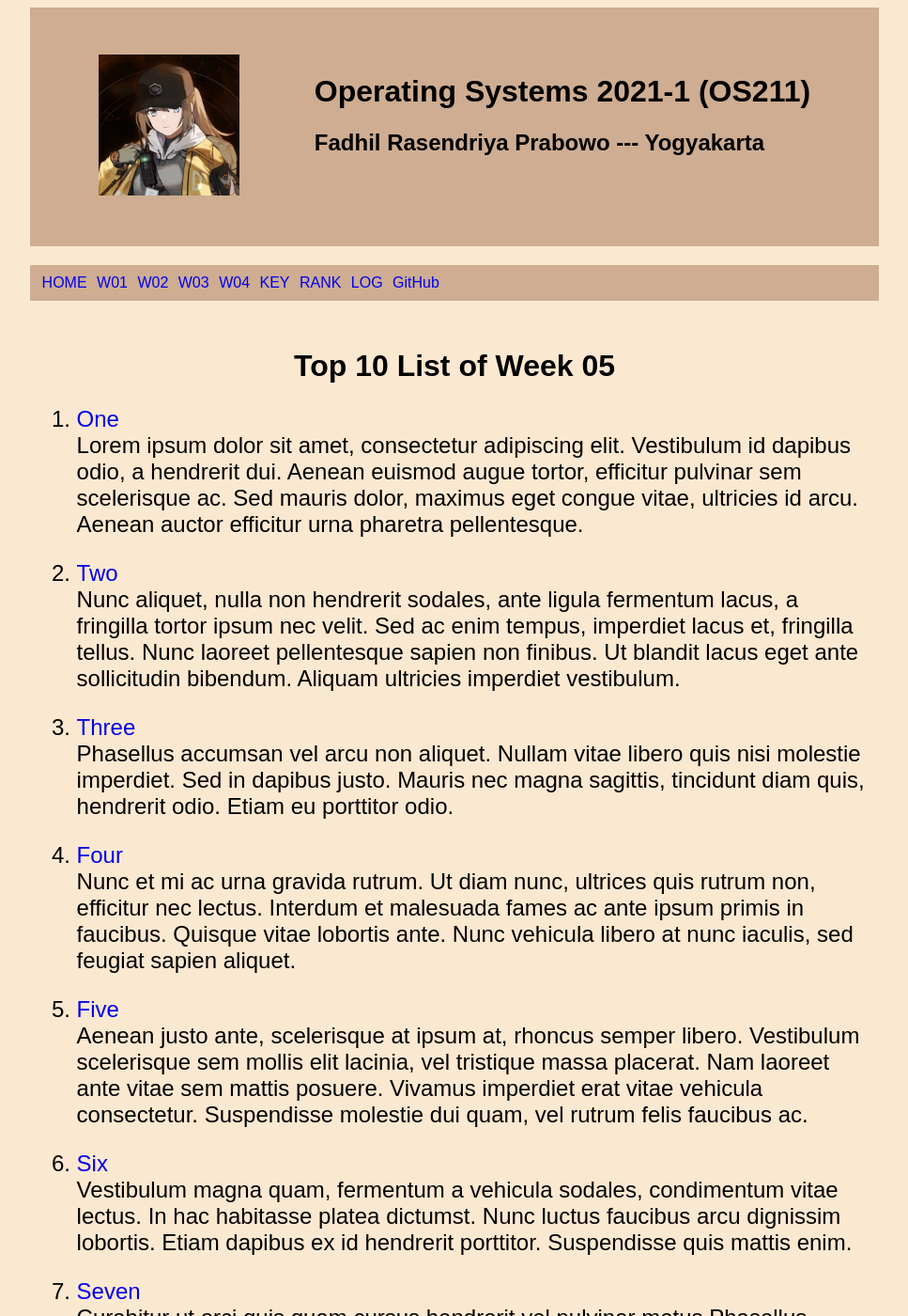
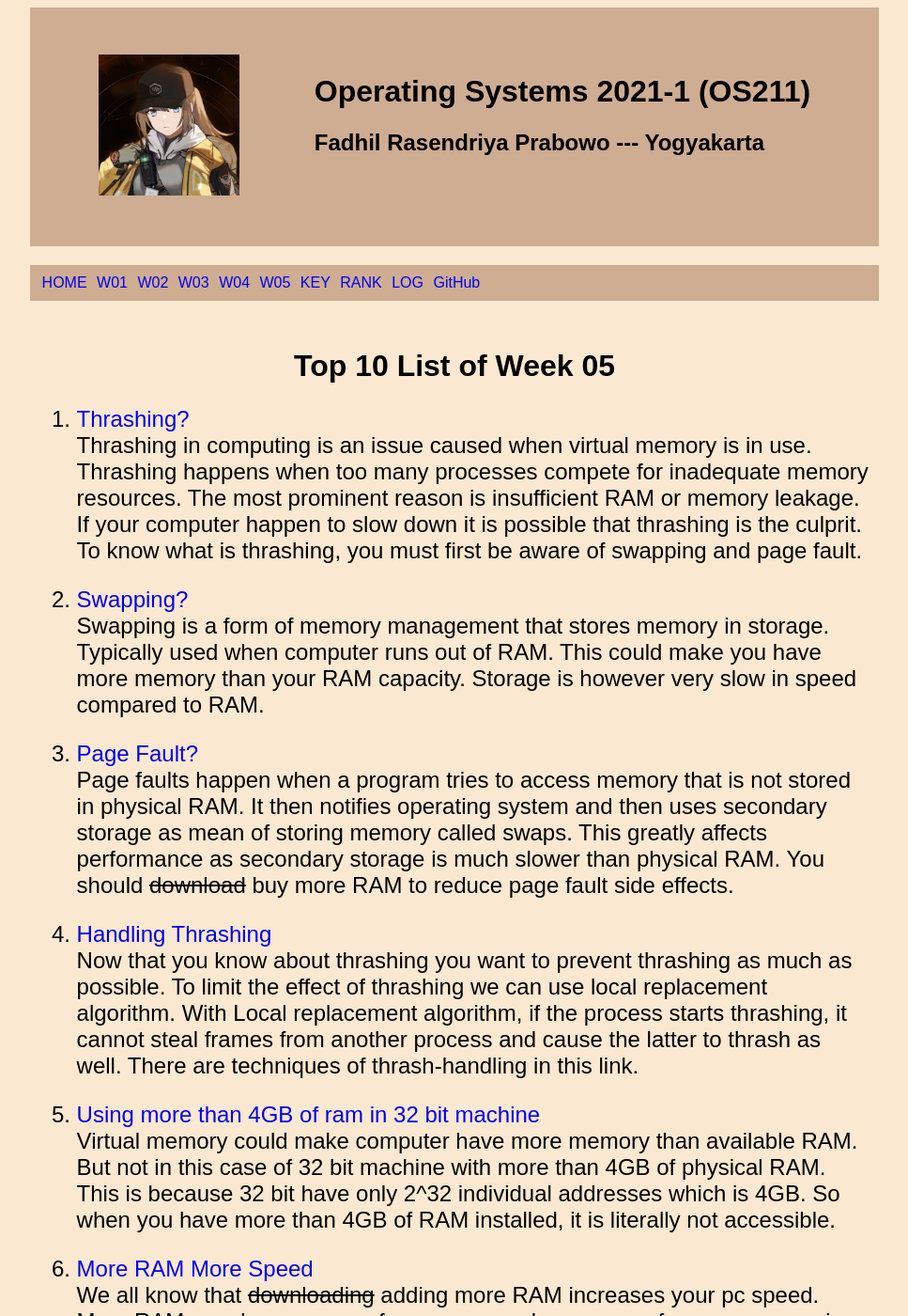
Before and after one commit to fadhilrasendriya/os211, a Jekyll site: the page built from w05.md, in a window 1280 px wide and 1400 px high. Shown: the whole window at 94% size, without its empty margins (156-1123 px from the left). Built offline with Jekyll 4.4.1, drawn with Linux system fonts in a browser that asks for light colours; our own code applies the rules of GitHub Pages for plain Markdown files; some of the changed text lies outside the part shown.

Commit message:
OS211 fadhilrasendriya

```diff
--- a/TXT/mylog.txt
+++ b/TXT/mylog.txt
@@ -66,4 +66,5 @@ ZCZC W04 60 L12 Assignment #2
 ZCZC W04 240 L14 Assignment #4
 ZCZC W04 5 L13 Assignment #3
 ZCZC W04 22 L10 Assignment 6 7 8
-ZCZC W04 120 L10 Assignment
+ZCZC W05 120 L10 Assignment
+ZCZC W05 90 L15 Assignment #5
--- a/_includes/navbar.html
+++ b/_includes/navbar.html
@@ -5,6 +5,7 @@
     <li class='listitem'><a href='{{ site.baseurl }}/W02/'>W02</a></li>
     <li class='listitem'><a href='{{ site.baseurl }}/W03/'>W03</a></li>
     <li class='listitem'><a href='{{ site.baseurl }}/W04/'>W04</a></li>
+    <li class='listitem'><a href='{{ site.baseurl }}/W05/'>W05</a></li>
     <li class='listitem'><a href='{{ site.baseurl }}/TXT/mypubkey.txt'>KEY</a></li>
     <li class='listitem'><a href='{{ site.baseurl }}/TXT/myrank.txt'>RANK</a></li>
     <li class='listitem'><a href='{{ site.baseurl }}/TXT/mylog.txt'>LOG</a></li>
--- a/w05.md
+++ b/w05.md
@@ -5,72 +5,64 @@ permalink: /W05/
 
 # Top 10 List of Week 05
 
-1. [One](https://en.wikipedia.org/wiki/1)<br>
-Lorem ipsum dolor sit amet, consectetur adipiscing elit.
-Vestibulum id dapibus odio, a hendrerit dui.
-Aenean euismod augue tortor, efficitur pulvinar sem scelerisque ac.
-Sed mauris dolor, maximus eget congue vitae, ultricies id arcu.
-Aenean auctor efficitur urna pharetra pellentesque.
+1. [Thrashing?](https://www.computerhope.com/jargon/t/thrash.htm)<br>
+Thrashing in computing is an issue caused when virtual memory is in use.
+Thrashing happens when too many processes compete for inadequate memory
+resources. The most prominent reason is insufficient RAM or memory leakage.
+If your computer happen to slow down it is possible that thrashing is the
+culprit. To know what is thrashing, you must first be aware of swapping and
+page fault.
 
-2. [Two](https://en.wikipedia.org/wiki/2)<br>
-Nunc aliquet, nulla non hendrerit sodales, ante ligula fermentum lacus, a fringilla tortor ipsum nec velit.
-Sed ac enim tempus, imperdiet lacus et, fringilla tellus.
-Nunc laoreet pellentesque sapien non finibus.
-Ut blandit lacus eget ante sollicitudin bibendum.
-Aliquam ultricies imperdiet vestibulum.
+2. [Swapping?](https://binaryterms.com/swapping-in-operating-system.html)<br>
+Swapping is a form of memory management that stores memory in storage.
+Typically used when computer runs out of RAM. This could make you have more
+memory than your RAM capacity. Storage is however very slow in speed compared
+to RAM.
 
-3. [Three](https://en.wikipedia.org/wiki/3)<br>
-Phasellus accumsan vel arcu non aliquet.
-Nullam vitae libero quis nisi molestie imperdiet.
-Sed in dapibus justo.
-Mauris nec magna sagittis, tincidunt diam quis, hendrerit odio.
-Etiam eu porttitor odio.
+3. [Page Fault?](https://techterms.com/definition/page_fault)<br>
+Page faults happen when a program tries to access memory that is not stored in
+physical RAM. It then notifies operating system and then uses secondary storage
+as mean of storing memory called swaps. This greatly affects performance as
+secondary storage is much slower than physical RAM. You should ~~download~~ buy
+more RAM to reduce page fault side effects.
 
-4. [Four](https://en.wikipedia.org/wiki/4)<br>
-Nunc et mi ac urna gravida rutrum.
-Ut diam nunc, ultrices quis rutrum non, efficitur nec lectus.
-Interdum et malesuada fames ac ante ipsum primis in faucibus.
-Quisque vitae lobortis ante.
-Nunc vehicula libero at nunc iaculis, sed feugiat sapien aliquet.
+4. [Handling Thrashing](https://www.geeksforgeeks.org/techniques-to-handle-thrashing/)<br>
+Now that you know about thrashing you want to prevent thrashing as much as
+possible. To limit the effect of thrashing we can use local replacement
+algorithm. With Local replacement algorithm, if the process starts thrashing,
+it cannot steal frames from another process and cause the latter to thrash as
+well. There are techniques of thrash-handling in this link.
 
-5. [Five](https://en.wikipedia.org/wiki/5)<br>
-Aenean justo ante, scelerisque at ipsum at, rhoncus semper libero.
-Vestibulum scelerisque sem mollis elit lacinia, vel tristique massa placerat.
-Nam laoreet ante vitae sem mattis posuere.
-Vivamus imperdiet erat vitae vehicula consectetur.
-Suspendisse molestie dui quam, vel rutrum felis faucibus ac.
+5. [Using more than 4GB of ram in 32 bit machine](https://stackoverflow.com/questions/1119278/why-does-a-32-bit-os-support-4-gb-of-ram)<br>
+Virtual memory could make computer have more memory than available RAM. But not
+in this case of 32 bit machine with more than 4GB of physical RAM. This is
+because 32 bit have only 2^32 individual addresses which is 4GB. So when you
+have more than 4GB of RAM installed, it is literally not accessible.
 
-6. [Six](https://en.wikipedia.org/wiki/6)<br>
-Vestibulum magna quam, fermentum a vehicula sodales, condimentum vitae lectus.
-In hac habitasse platea dictumst.
-Nunc luctus faucibus arcu dignissim lobortis.
-Etiam dapibus ex id hendrerit porttitor.
-Suspendisse quis mattis enim.
+6. [More RAM More Speed](https://www.dell.com/support/kbdoc/en-id/000129805/how-random-access-memory-ram-affects-performance)<br>
+We all know that ~~downloading~~ adding more RAM increases your pc speed. More
+RAM equals more room for memory and more room for program running. Just make
+sure if you are planning to use more than 4GB of RAM that your machine is 64
+bit.
 
-7. [Seven](https://en.wikipedia.org/wiki/7)<br>
-Curabitur ut orci quis quam cursus hendrerit vel pulvinar metus
-Phasellus blandit nunc consequat eros aliquam porta.
-Pellentesque sapien diam, facilisis tincidunt accumsan quis, accumsan suscipit velit.
-Morbi id est maximus, maximus urna eu, auctor odio.
-Nunc sit amet dictum ipsum.
+7. [Swap Partition in Windows](https://www.quora.com/Why-doesnt-Windows-have-a-swap-partition-like-Linux)<br>
+When installing linux you have to manually add swap partition. As you can see
+the same does not apply to windows. So why don't windows have swap partitions?
+Windows do have swap files so it is configured automatically.
 
-8. [Eight](https://en.wikipedia.org/wiki/8)<br>
-Curabitur mauris neque, mollis feugiat ante id, molestie eleifend nunc.
-Cras tincidunt bibendum dignissim.
-Donec non mauris tincidunt, aliquam lorem eget, porta odio.
-Maecenas ac arcu urna.
-Cras congue tellus lacus.
+8. [Kernel Panic](https://searchdatacenter.techtarget.com/definition/kernel-panic)<br>
+One of week 5 assignment is to set the lowest possible RAM allocation to make
+the machine barely boots. You might stumble accross the word **kernel panic**
+when booting with very low RAM. It is equivalent to the infamous Windows Blue
+Screen Of Death (BSOD).
 
-9. [Nine](https://en.wikipedia.org/wiki/9)<br>
-Mauris urna libero, varius in purus nec, tempor pharetra lorem.
-Vivamus lorem nisi, mattis ut tellus at, tincidunt cursus libero.
-Curabitur vehicula placerat neque eget iaculis.
-Nulla facilisi.
-Cras condimentum leo a libero cursus lacinia.
+9. [What to Do When Kernel Panic](https://www.redhat.com/sysadmin/linux-kernel-panic)<br>
+When kernel panic happens do not be panic yourself. The most obvious thing you
+must do (in this case your virtual machines kernel panics) is to allocate more
+RAM. That is not the only case though. Read this article to know more.
 
-10. [Ten](https://en.wikipedia.org/wiki/10)<br>
-Nunc imperdiet gravida lorem vitae tincidunt.
-Phasellus tristique nulla at justo finibus pulvinar.
-Phasellus in leo vitae sem congue sollicitudin eu sed risus.
-Aliquam erat volutpat.
-Proin in erat fringilla, pulvinar nisl quis, vulputate purus.
+10. [Windows Memory Compression](http://woshub.com/memory-compression-process-high-usage-windows-10/)<br>
+The word **compressed** is seen in the performance tab in windows task
+managers. Windows 10 has built-in memory compression feature. This feature
+reduces the use of disk swapping and is significantly faster than disk
+swapping.
```
Also changed, not shown: 3 other files.
